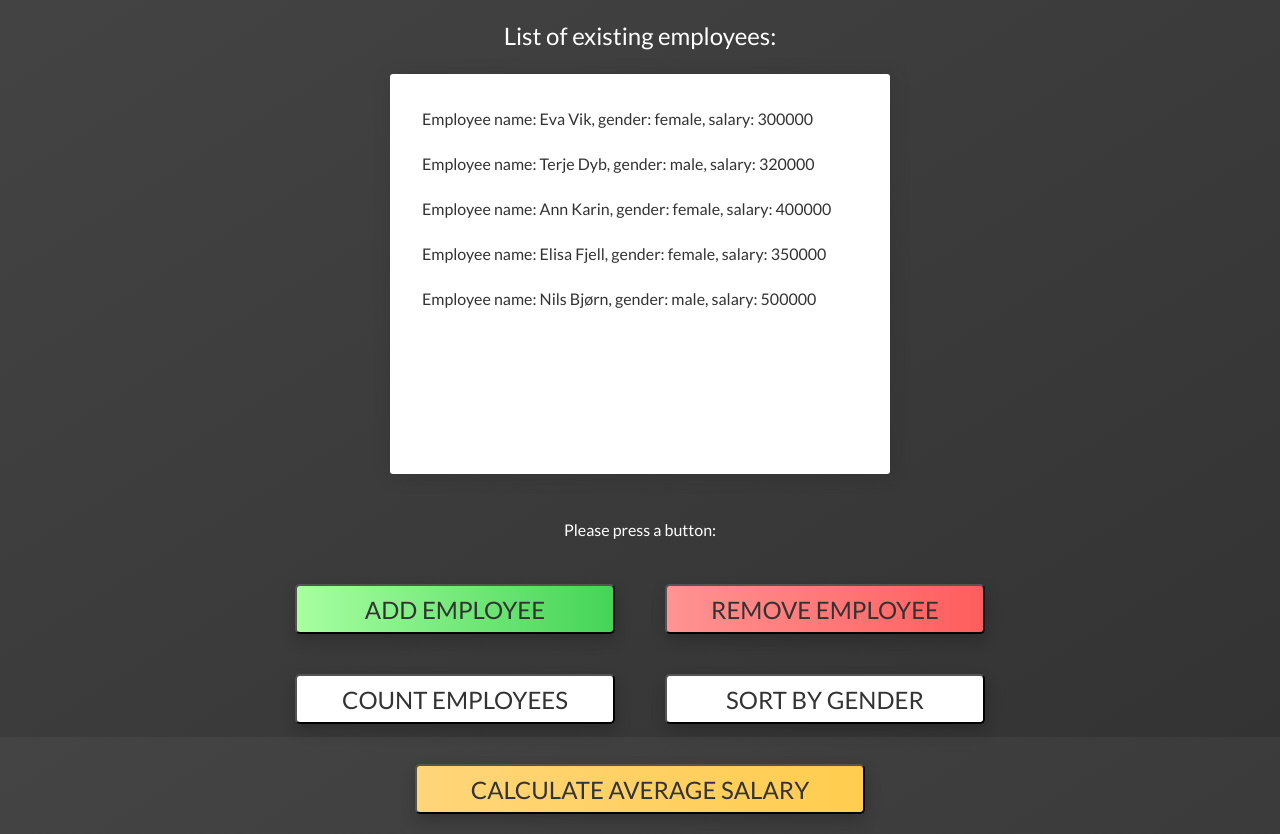
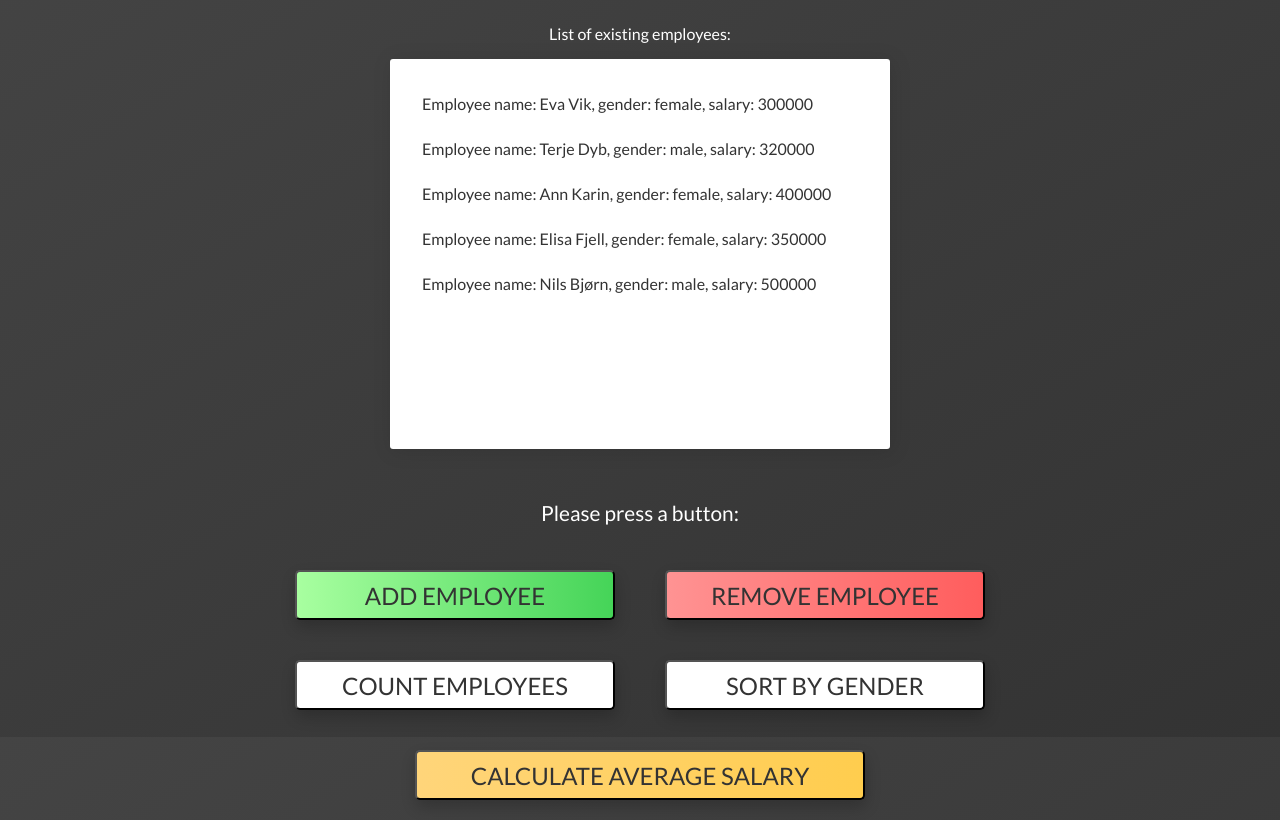
Before and after one commit to simonsutterud/Programmering-arbeidskrav, a plain HTML site: page index.html in a window 1280 px wide. Shown: the part 63-897 px from the top of the page. Drawn offline with Linux system fonts and the light colour scheme.

Commit message:
Add files via upload

```diff
--- a/index.html
+++ b/index.html
@@ -11,13 +11,13 @@
   </head>
   <body>
     <h1>ARBEIDSKRAV PGR104</h1>
-    <p class="result">List of existing employees:</p>
+    <p>List of existing employees:</p>
     <div class="array_container">
       <div class="array_card">
         <p id="array"></p>
       </div>
     </div>
-    <p>Please press a button:</p>
+    <p class="result">Please press a button:</p>
     <div class="container">
       <button type="button" class="add btn">ADD EMPLOYEE</button>
       <button type="button" class="remove btn">REMOVE EMPLOYEE</button>
--- a/script.js
+++ b/script.js
@@ -37,7 +37,7 @@ const add = function () {
     result.textContent = `${answerName} was successfully added to the array!`;
   } else {
     //console.log("Error: employee not added. Please check your input.");
-    result.textContent = `Error: employee not added. Please check your input.`;
+    result.textContent = `Error: employee not added. Please check your input!`;
   }
   printArray();
   //document.querySelector(".jsTest").textContent = employees;
--- a/styles.css
+++ b/styles.css
@@ -23,6 +23,7 @@ h1 {
   width: 100%;
   text-align: center;
   color: #fff;
+  margin-bottom: 27px;
 }
 
 p {
@@ -133,7 +134,7 @@ td {
 }
 
 .result {
-  font-size: 1.5rem;
+  font-size: 1.3rem;
 }
 
 .result:empty {
@@ -141,7 +142,7 @@ td {
 }
 
 .array_container {
-  height: 430px;
+  height: 420px;
   width: 100%;
   display: flex;
   justify-content: center;
@@ -150,7 +151,7 @@ td {
 
 .array_card {
   background-color: white;
-  height: 400px;
+  height: 390px;
   width: 500px;
   box-shadow: 2px 2px 20px 1px rgba(0, 0, 0, 0.1);
   border-radius: 3px;
```
